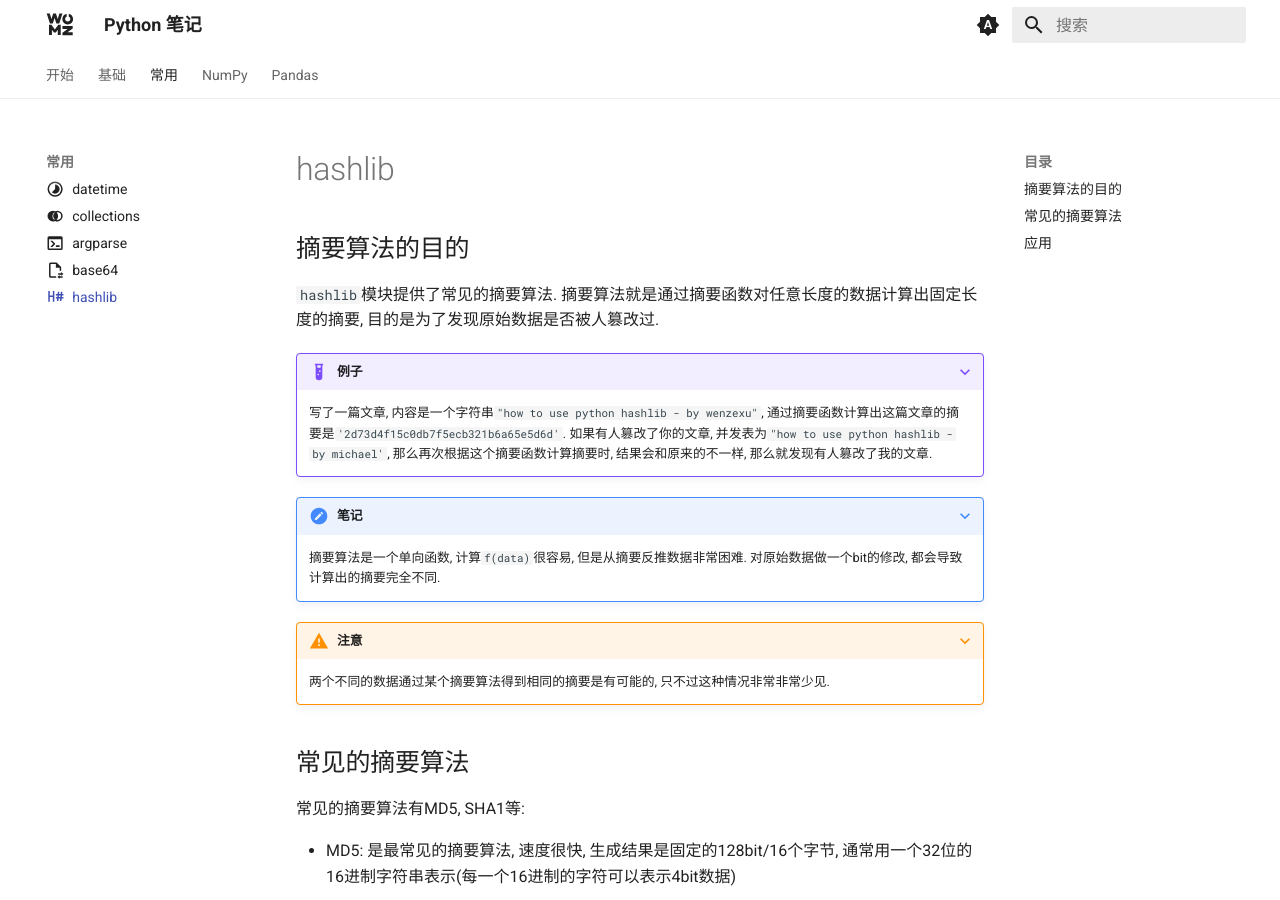
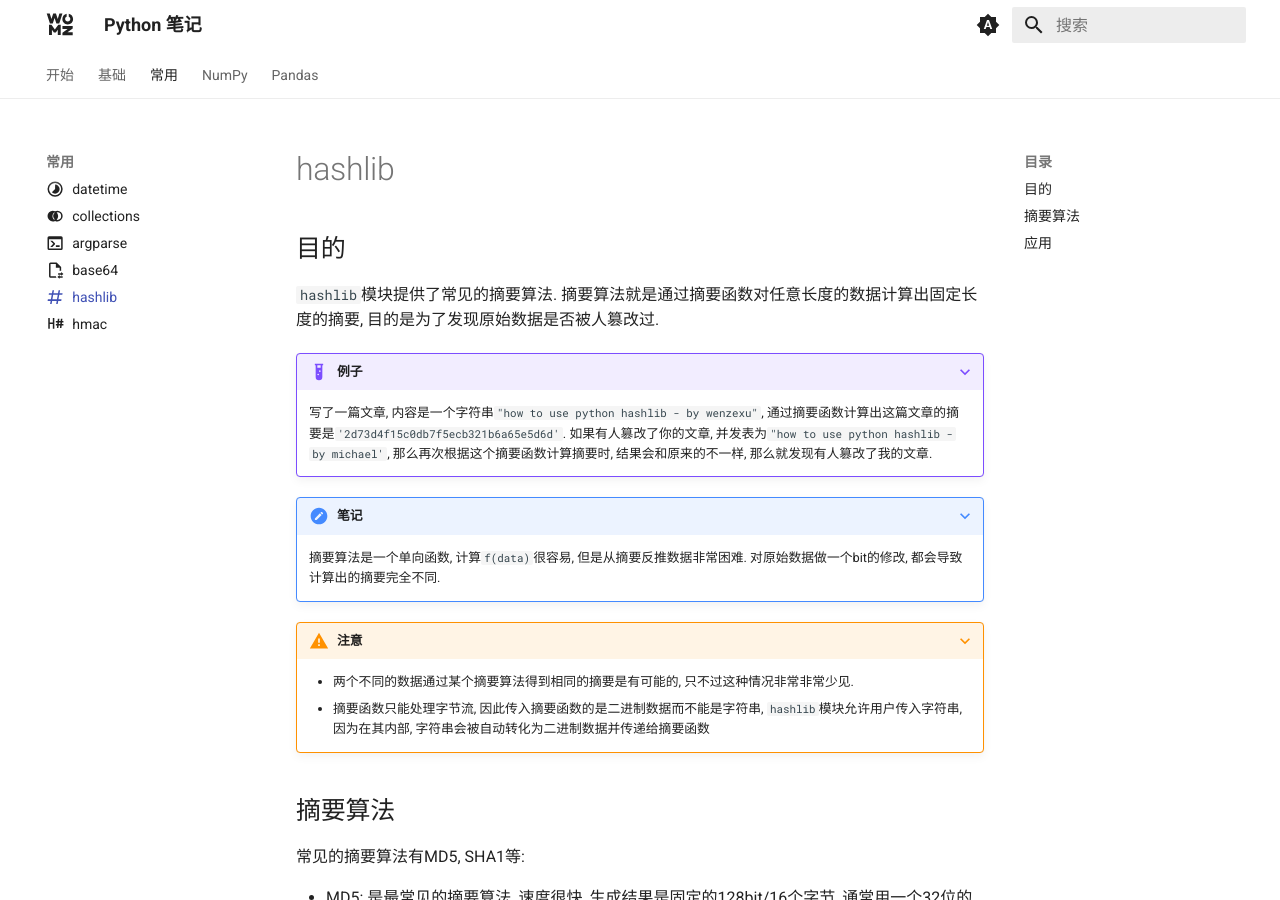
Before and after one commit to sigmax01/py, an MkDocs documentation site: the page built from docs/常用/hashlib.md, in a window 1280 px wide and 900 px high. Built offline with MkDocs 1.6.1 and Material for MkDocs 9.7.7, drawn with Linux system fonts in a browser that asks for light colours; comment, search, counter and statistics services are not loaded.

Commit message:
`docs: Add HMAC module documentation`

```diff
--- a/docs/常用/hashlib.md
+++ b/docs/常用/hashlib.md
@@ -1,10 +1,10 @@
 ---
 title: hashlib
-icon: material/format-header-pound
+icon: material/pound
 comments: true
 ---
 
-## 摘要算法的目的
+## 目的
 
 `hashlib`模块提供了常见的摘要算法. 摘要算法就是通过摘要函数对任意长度的数据计算出固定长度的摘要, 目的是为了发现原始数据是否被人篡改过.
 
@@ -18,9 +18,10 @@
 
 ???+ warning "注意"
 
-    两个不同的数据通过某个摘要算法得到相同的摘要是有可能的, 只不过这种情况非常非常少见.
+    - 两个不同的数据通过某个摘要算法得到相同的摘要是有可能的, 只不过这种情况非常非常少见.
+    - 摘要函数只能处理字节流, 因此传入摘要函数的是二进制数据而不能是字符串, `hashlib`模块允许用户传入字符串, 因为在其内部, 字符串会被自动转化为二进制数据并传递给摘要函数
 
-## 常见的摘要算法
+## 摘要算法
 
 常见的摘要算法有MD5, SHA1等:
 
--- a/mkdocs.yml
+++ b/mkdocs.yml
@@ -139,6 +139,7 @@
     - argparse: 常用/argparse.md
     - base64: 常用/base64.md
     - hashlib: 常用/hashlib.md
+    - hmac: 常用/hmac.md
   - NumPy:
     - 数据结构: NumPy/数据结构.md
   - Pandas:
```
Also changed, not shown: docs/index.md (+1 -0 lines), docs/常用/hmac.md (added, +64 -0 lines).
